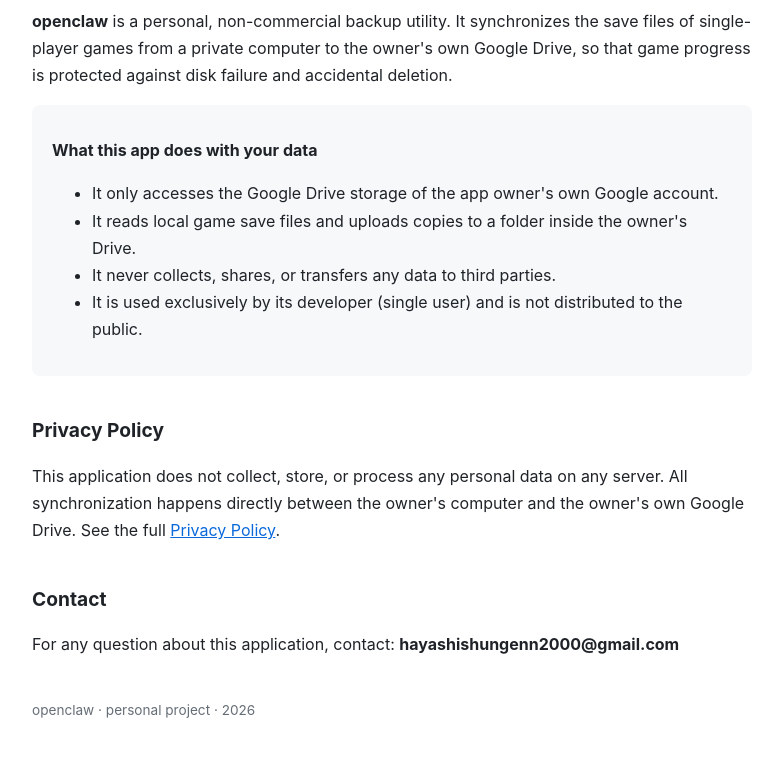
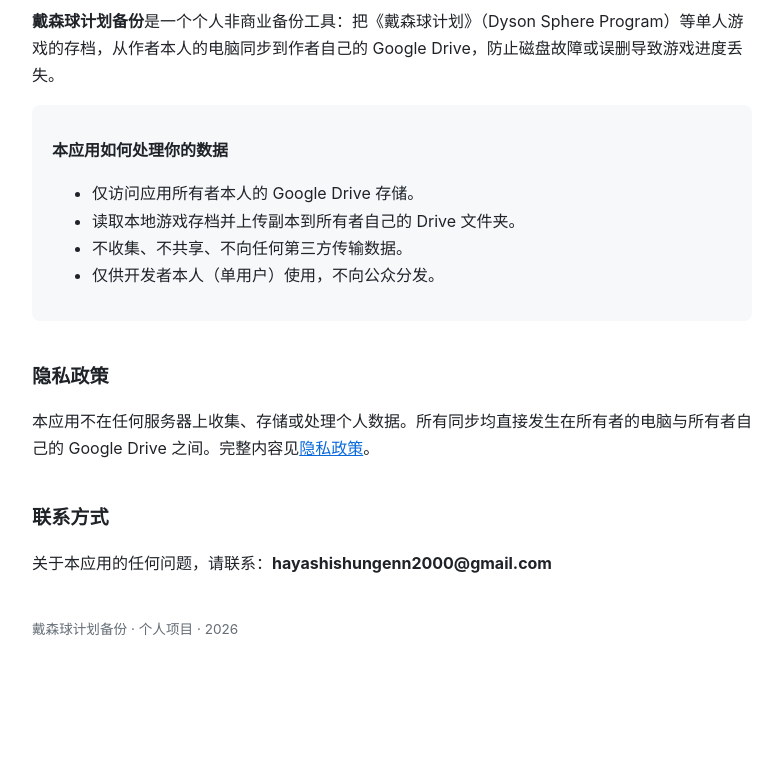
Before and after one commit to hayashishungenn/hayashishungenn.github.io, a plain HTML site: page index.html in a window 1280 px wide. Shown: the part 113-895 px from the top of the page, without its empty margins (248-1029 px from the left). After the commit the page ends 814 px from the top, so only its background shows below. Drawn offline with Linux system fonts and the light colour scheme.

Commit message:
Rename app to 戴森球计划备份

```diff
--- a/index.html
+++ b/index.html
@@ -3,7 +3,7 @@
 <head>
 <meta charset="UTF-8">
 <meta name="viewport" content="width=device-width, initial-scale=1.0">
-<title>openclaw - Personal Backup Utility</title>
+<title>戴森球计划备份 - Dyson Sphere Program Save Backup</title>
 <style>
   body { font-family: -apple-system, "Segoe UI", "Microsoft YaHei", sans-serif; max-width: 720px; margin: 60px auto; padding: 0 24px; color: #1f2328; line-height: 1.7; }
   h1 { font-size: 1.6em; } h2 { font-size: 1.2em; margin-top: 2em; }
@@ -13,25 +13,25 @@
 </style>
 </head>
 <body>
-<h1>openclaw</h1>
-<p><strong>openclaw</strong> is a personal, non-commercial backup utility. It synchronizes the save files of single-player games from a private computer to the owner's own Google Drive, so that game progress is protected against disk failure and accidental deletion.</p>
+<h1>戴森球计划备份 <span style="font-weight:normal;font-size:0.6em;color:#656d76">Dyson Sphere Program Save Backup</span></h1>
+<p><strong>戴森球计划备份</strong>是一个个人非商业备份工具：把《戴森球计划》（Dyson Sphere Program）等单人游戏的存档，从作者本人的电脑同步到作者自己的 Google Drive，防止磁盘故障或误删导致游戏进度丢失。</p>
 
 <div class="card">
-<p><strong>What this app does with your data</strong></p>
+<p><strong>本应用如何处理你的数据</strong></p>
 <ul>
-  <li>It only accesses the Google Drive storage of the app owner's own Google account.</li>
-  <li>It reads local game save files and uploads copies to a folder inside the owner's Drive.</li>
-  <li>It never collects, shares, or transfers any data to third parties.</li>
-  <li>It is used exclusively by its developer (single user) and is not distributed to the public.</li>
+  <li>仅访问应用所有者本人的 Google Drive 存储。</li>
+  <li>读取本地游戏存档并上传副本到所有者自己的 Drive 文件夹。</li>
+  <li>不收集、不共享、不向任何第三方传输数据。</li>
+  <li>仅供开发者本人（单用户）使用，不向公众分发。</li>
 </ul>
 </div>
 
-<h2>Privacy Policy</h2>
-<p>This application does not collect, store, or process any personal data on any server. All synchronization happens directly between the owner's computer and the owner's own Google Drive. See the full <a href="privacy.html">Privacy Policy</a>.</p>
+<h2>隐私政策</h2>
+<p>本应用不在任何服务器上收集、存储或处理个人数据。所有同步均直接发生在所有者的电脑与所有者自己的 Google Drive 之间。完整内容见<a href="privacy.html">隐私政策</a>。</p>
 
-<h2>Contact</h2>
-<p>For any question about this application, contact: <strong>hayashishungenn2000@gmail.com</strong></p>
+<h2>联系方式</h2>
+<p>关于本应用的任何问题，请联系：<strong>hayashishungenn2000@gmail.com</strong></p>
 
-<footer>openclaw · personal project · 2026</footer>
+<footer>戴森球计划备份 · 个人项目 · 2026</footer>
 </body>
 </html>
```
Also changed, not shown: privacy.html (+13 -13 lines).
